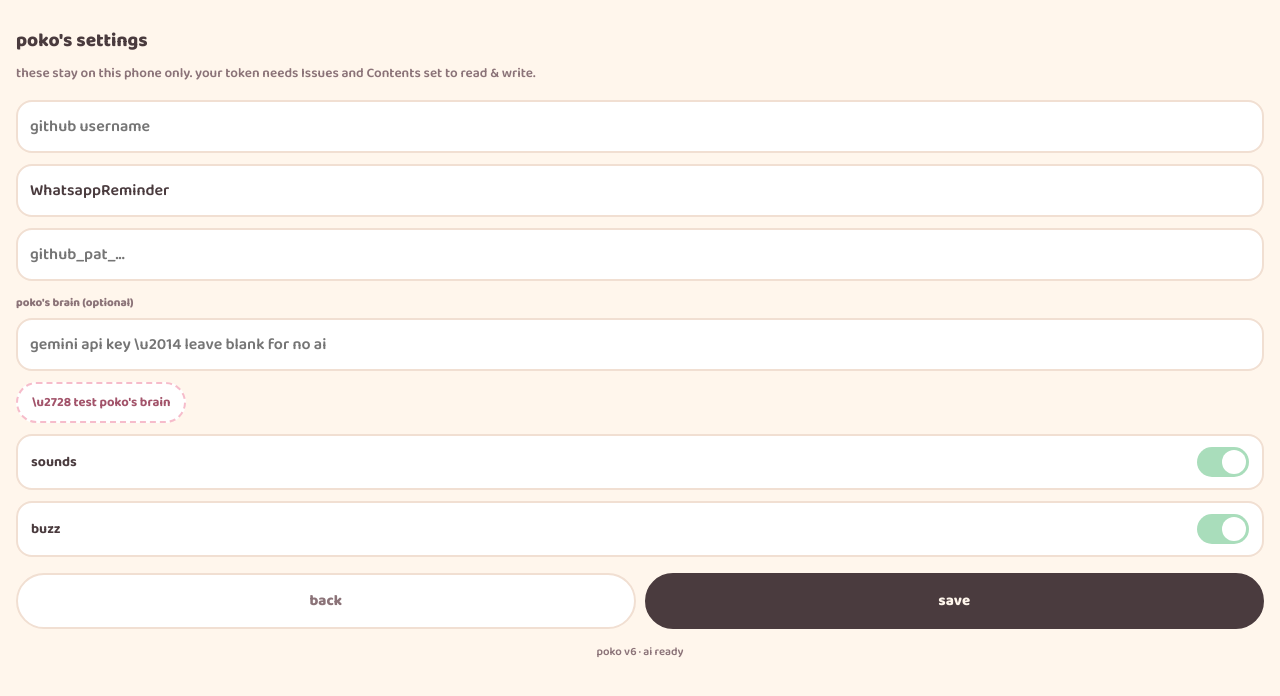
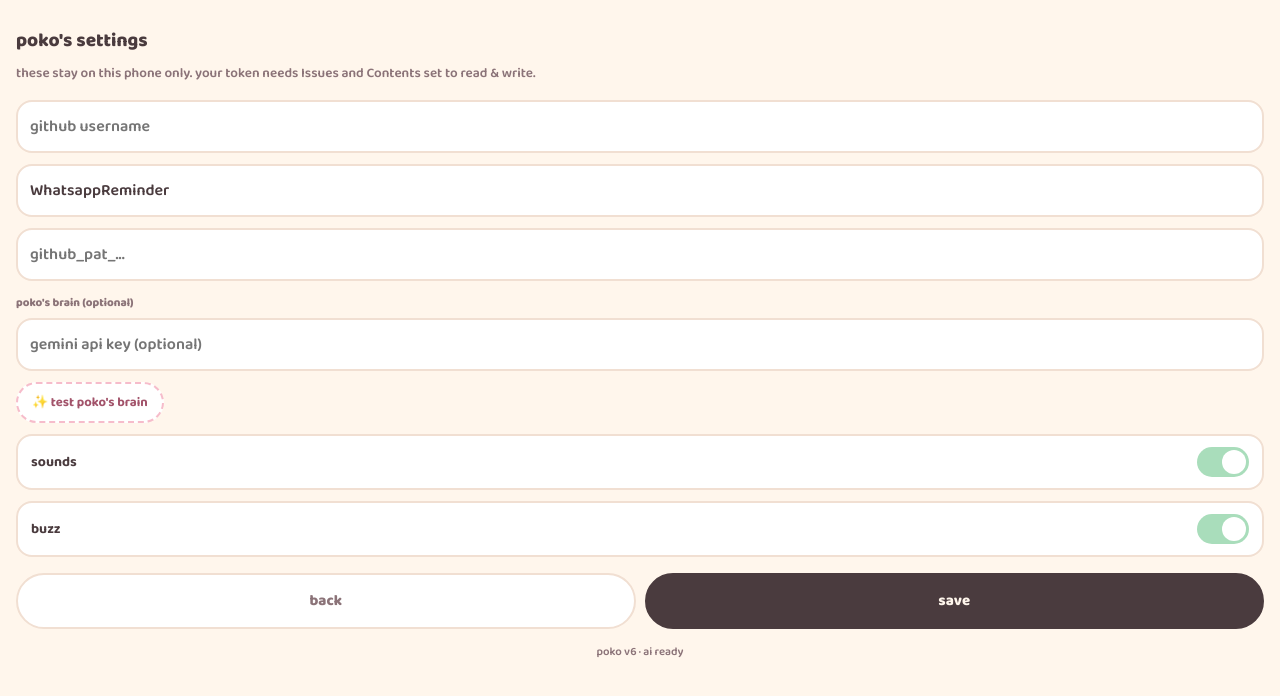
Before and after one commit to 131019871912201817081986/reminder-app, a plain HTML site: page index.html in a window 1280 px wide. Drawn offline with Linux system fonts and the light colour scheme; no server answers.

Commit message:
Update AI input placeholder and button icon

```diff
--- a/index.html
+++ b/index.html
@@ -183,8 +183,8 @@
   <input id="inRepo" value="WhatsappReminder" autocomplete="off" autocapitalize="none">
   <input id="inToken" type="password" placeholder="github_pat_..." autocomplete="off">
   <div class="lbl" style="margin-top:2px">poko's brain (optional)</div>
-  <input id="inAI" type="password" placeholder="gemini api key \u2014 leave blank for no ai" autocomplete="off">
-  <button class="chip dash" id="aiTest" style="margin-bottom:11px">\u2728 test poko's brain</button>
+  <input id="inAI" type="password" placeholder="gemini api key (optional)" autocomplete="off">
+  <button class="chip dash" id="aiTest" style="margin-bottom:11px">&#10024; test poko's brain</button>
   <div class="togg">sounds <button class="sw" id="swSound" aria-label="Toggle sounds"><i></i></button></div>
   <div class="togg">buzz <button class="sw" id="swBuzz" aria-label="Toggle vibration"><i></i></button></div>
   <div class="srow"><button id="setupBack">back</button><button class="go" id="saveBtn">save</button></div>
```
